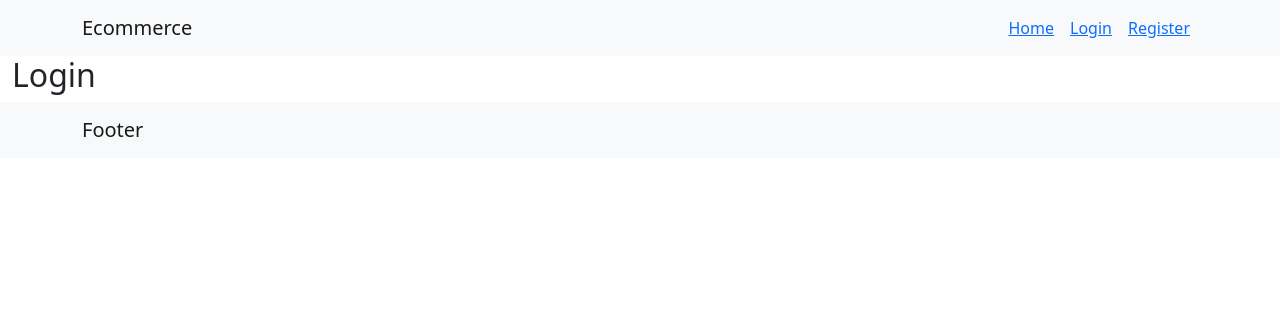
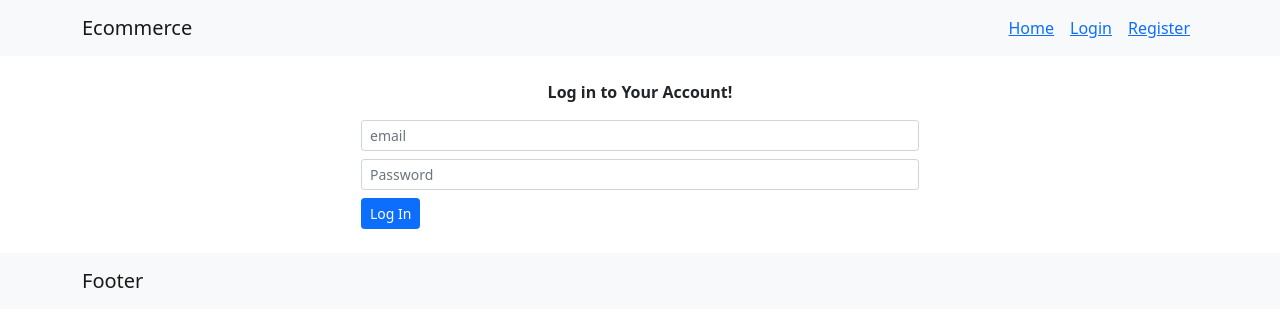
Before and after one commit to oluciams/frontendEcommerce, a React (Create React App) app: page /login in a window 1280 px wide. Shown: the top 326 px of the page. Built offline with nearby package versions, Linux system fonts and the light colour scheme; no server answers.

Commit message:
Agrega formulario de login

```diff
--- a/src/components/FormComponent.js
+++ b/src/components/FormComponent.js
@@ -108,7 +108,7 @@ export const FormComponent = ({ saveFormData }) => {
           </Form.Group>
           <Form.Group className="mb-2 col-sm-6 mx-auto">
           <Button size="sm" variant="primary" type="submit">
-            Submit
+            Sign Up
           </Button>
           </Form.Group>
         </Form>
--- /dev/null
+++ b/src/components/FormLogin.js
@@ -0,0 +1,58 @@
+import React, { useState } from 'react';
+import { Form, Button, Container} from 'react-bootstrap';
+
+export const FormLogin = ({saveFormData})=>{
+
+  const [email, setEmail] = useState('');
+  const [password, setPassword] = useState('');
+
+  const handleEmail = (e) => {
+    setEmail(e.target.value)
+  }
+
+  const handlePassword = (e) => {
+    setPassword(e.target.value)
+  }
+
+  const handleOnSubmit = (e) => {
+		e.preventDefault();
+		if (email && password) {
+			saveFormData(email, password);
+      setEmail('');
+      setPassword('')
+		}
+	}
+
+  return (
+  <Container className="mt-2">
+    <Form onSubmit={handleOnSubmit}>
+      <Form.Group className="mb-2 col-sm-6 mx-auto">
+        <Form.Control
+          size="sm"
+          type="email"
+          placeholder="email"
+          value={email}
+          onChange={handleEmail}
+          name='email'/>
+        </Form.Group>
+      <Form.Group className="mb-2 col-sm-6 mx-auto">
+        <Form.Control
+          size="sm"
+          type="password"
+          placeholder="Password"
+          value={password}
+          onChange={handlePassword}
+          name='password'/>
+        </Form.Group>
+      <Form.Group className="mb-4 col-sm-6 mx-auto">
+        <Button size="sm" variant="primary" type="submit">
+        Log In
+        </Button>
+      </Form.Group>
+    </Form>
+  </Container>
+
+  )
+
+
+}
--- a/src/pages/Home.js
+++ b/src/pages/Home.js
@@ -7,6 +7,7 @@ export const Home = () => {
 return (
     <>
       <Container fluid>
+      Productos
            <Banner/>
       </Container>
     </>
--- a/src/pages/Login.js
+++ b/src/pages/Login.js
@@ -1,15 +1,39 @@
-import React from 'react';
+
+import React, { useState, useEffect} from 'react';
 import { Container} from 'react-bootstrap';
+import { FormLogin } from '../components/FormLogin';
+
+const axios = require ('axios').default;
+
 
 export const Login = () => {
 
+  const [user, setUser] = useState({});
+
+  const saveFormData = (email, password) => {
+    const data= {email, password}
+    setUser(data)
+  }
+
+  useEffect(async () => {
+    await axios.post('http://localhost:3001/login', user)
+    .then(function (response) {
+      console.log(response);
+
+    })
+    .catch(function (error) {
+      console.log(error);
+
+    });
+
+  }, [user]);
+
   return (
       <>
-        <Container fluid>
-          <h2>Login</h2>
+        <Container fluid className="mt4">
+          <p className="text-center mt-4"> <strong>Log in to Your Account!</strong></p>
+          <FormLogin saveFormData= {saveFormData}/>
         </Container>
-
-
       </>
   )
   }
--- a/src/pages/Register.js
+++ b/src/pages/Register.js
@@ -28,8 +28,8 @@ export const Register = () => {
 
   return (
 
-    <Container className="mt-4">
-        <h3 className="text-center">Register</h3>
+    <Container className="mt-2">
+        <p className="text-center">Sign Up!</p>
         <FormComponent saveFormData={saveFormData} />
     </Container>
 
```
